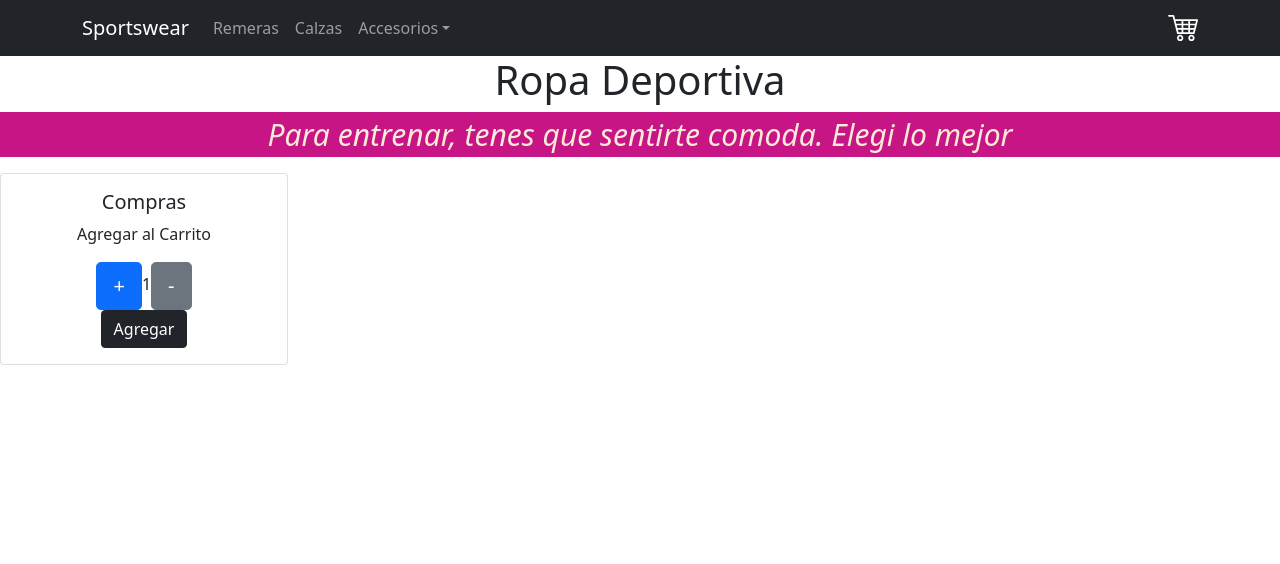
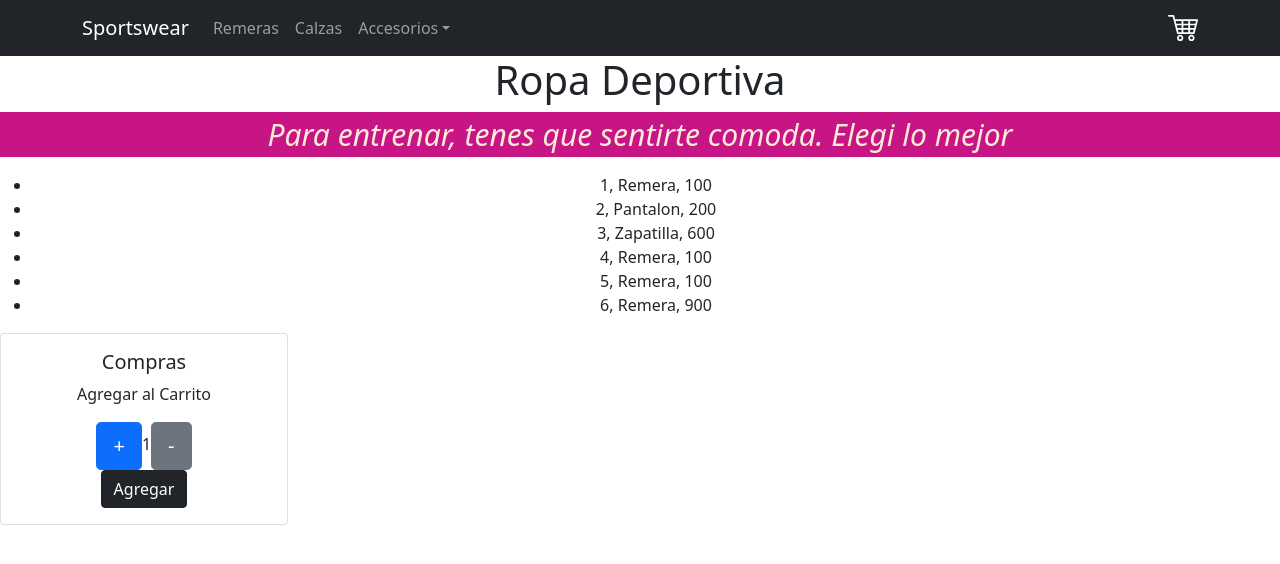
Before and after one commit to maribelalarcon/react, a React (Create React App) app: page / in a window 1280 px wide. Shown: the top 564 px of the page. Built offline with nearby package versions, Linux system fonts and the light colour scheme.

Commit message:
Agregar componentes Item y ItemList con llamada a promesa

```diff
--- /dev/null
+++ b/src/Components/NavBar/Item.js
@@ -0,0 +1,8 @@
+import React from 'react';
+
+function Item({ item: { id, title, price } }) {
+    return (
+        <li>{ id }, { title }, { price }</li>
+    )
+}
+export default Item;
--- /dev/null
+++ b/src/Components/NavBar/ItemList.js
@@ -0,0 +1,11 @@
+import React from 'react';
+import Item from './Item';
+
+function ItemList({ items }) {
+    return (
+        <ul>
+            {items.map(item => <Item item={item} />)}
+        </ul>
+    )
+}
+export default ItemList;
--- a/src/Components/NavBar/ItemListContainer.js
+++ b/src/Components/NavBar/ItemListContainer.js
@@ -1,10 +1,37 @@
-import React from 'react';
-import './ItemListContainer.css'
+import React, { useEffect, useState } from 'react';
+import ItemList from './ItemList';
+import './ItemListContainer.css';
 
-function ItemListContainer (props) {
+const ITEMS = [
+    { id: 1, title: "Remera", description: "", price: 100, pictureUrl: "" },
+    { id: 2, title: "Pantalon", description: "", price: 200, pictureUrl: "" },
+    { id: 3, title: "Zapatilla", description: "", price: 600, pictureUrl: "" },
+    { id: 4, title: "Remera", description: "", price: 100, pictureUrl: "" },
+    { id: 5, title: "Remera", description: "", price: 100, pictureUrl: "" },
+    { id: 6, title: "Remera", description: "", price: 900, pictureUrl: "" }
+]
+
+function getItems() {
+    return new Promise((resolve, reject) => {
+        setTimeout(() => resolve(ITEMS), 2000);
+    });
+}
+
+
+function ItemListContainer(props) {
+
+    const [items, setItems] = useState(null);
+
+    useEffect(() => {
+        getItems().then((items) => {
+            setItems(items);
+        })
+    }, [])
+
     return (
         <div>
             <p className="Parrafo">{props.greetings}</p>
+            {items ? <ItemList items={items} /> : "Cargando..."}
         </div>
     )
 }
```
